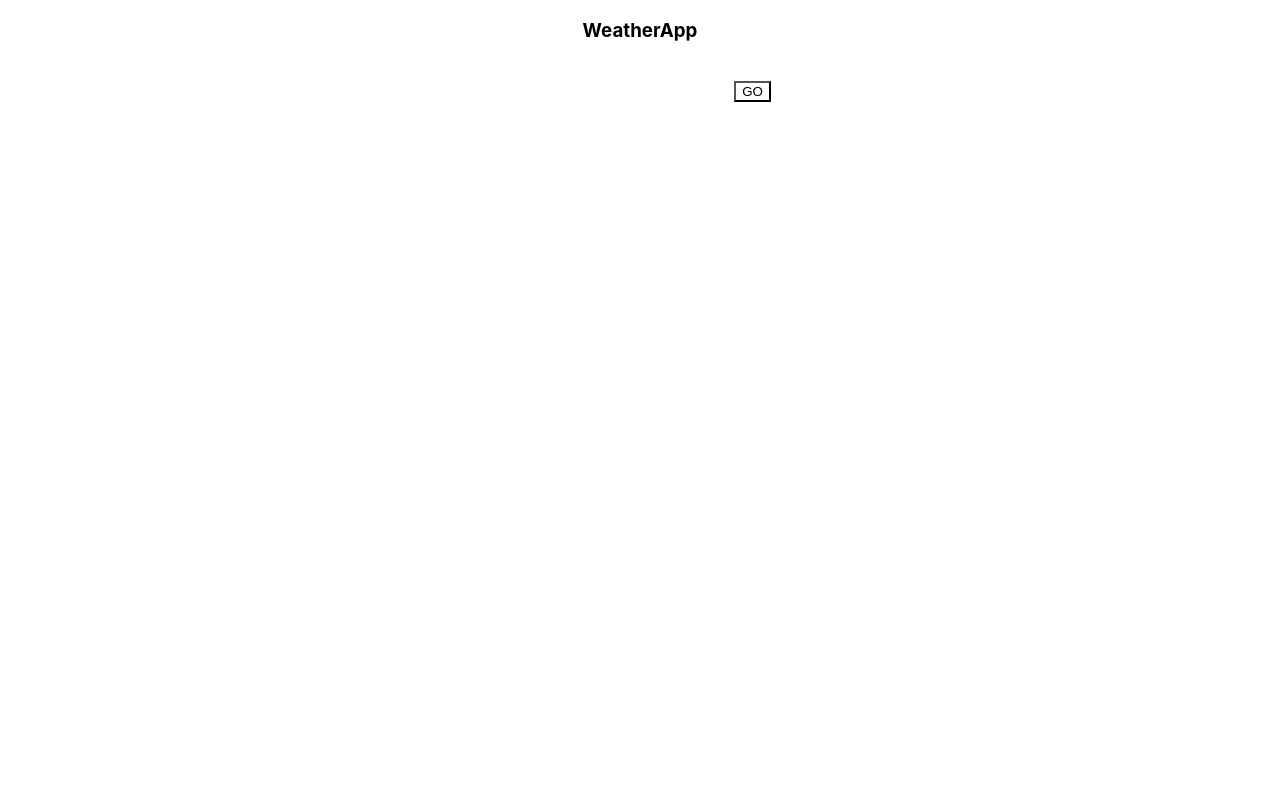
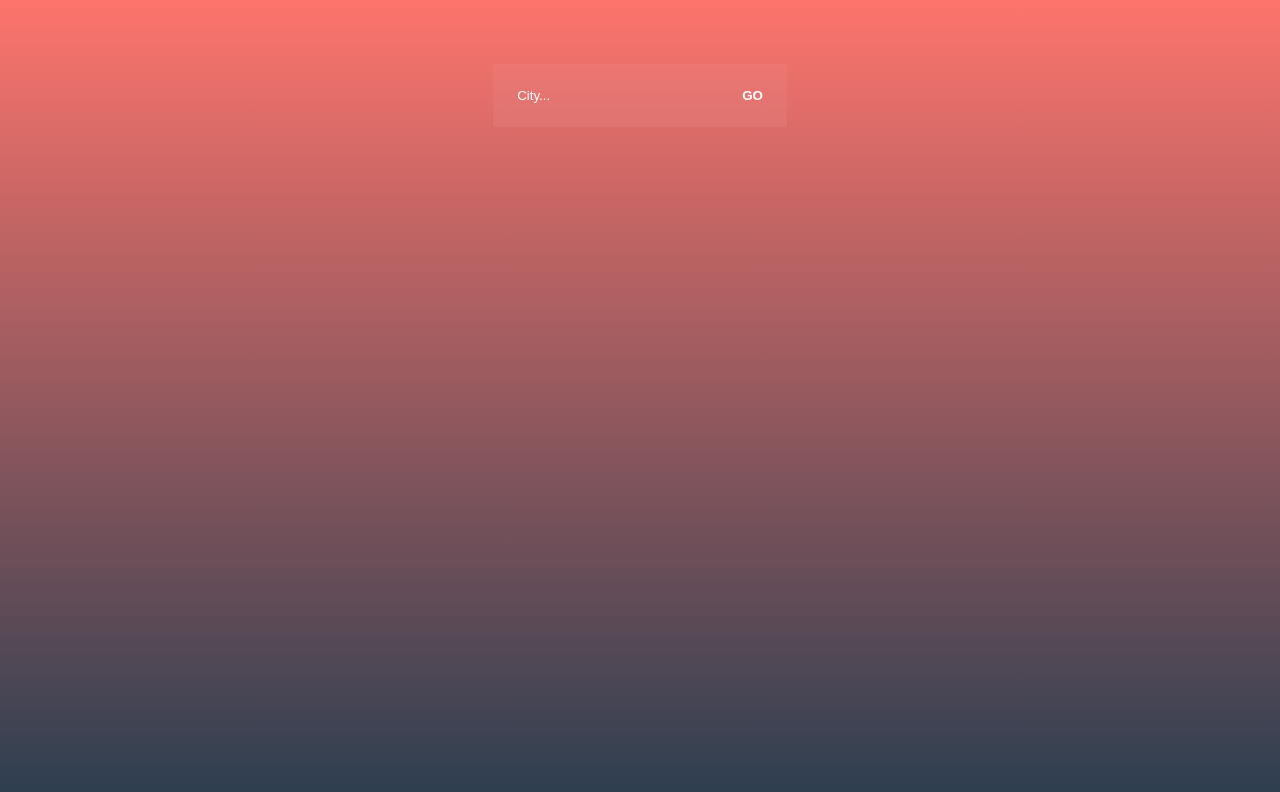
Before and after one commit to bertamatu/weather-app-reactjs-hooks-redux, a React (Create React App) app: page / in a window 1280 px wide. Shown: the top 792 px of the page. Built offline with nearby package versions, Linux system fonts and the light colour scheme.

Commit message:
input design

```diff
--- a/src/App.js
+++ b/src/App.js
@@ -38,9 +38,11 @@ function WeatherInformation(props) {
 
   return (
     <section>
-      <p>
-        {info.temperature} <span>&#8451;</span>
-      </p>
+      <TemperatureResultBar>
+        <Temperature>{info.temperature}</Temperature>
+        <span>&#8451;</span>
+      </TemperatureResultBar>
+      <br />
       <span>
         <WeatherImage src={weatherImage} alt="weather" />
       </span>
@@ -58,7 +60,6 @@ function WeatherSection() {
   const weatherInfo = useSelector((state) => state.weatherInfo.info);
   const { location, current } = weatherInfo;
 
-  console.log("WEATHER SECTION", weatherInfo, +new Date());
   return (
     <section>
       <WeatherInformation info={current} />
@@ -79,10 +80,7 @@ function App() {
     return <p>Loading...</p>;
   }
   return (
-    <section>
-      <header>
-        <h3>WeatherApp</h3>
-      </header>
+    <AppContainer>
       <form onSubmit={getWeatherInfo}>
         <CityInput
           type="text"
@@ -100,11 +98,27 @@ function App() {
       <section>
         <WeatherSection />
       </section>
-    </section>
+    </AppContainer>
   );
 }
 
 export default App;
+
+const AppContainer = styled.section`
+  height: 100vh;
+  background: #2c3e50; /* fallback for old browsers */
+  background: -webkit-linear-gradient(
+    to bottom,
+    #fd746c,
+    #2c3e50
+  ); /* Chrome 10-25, Safari 5.1-6 */
+  background: linear-gradient(
+    to bottom,
+    #fd746c,
+    #2c3e50
+  ); /* W3C, IE 10+/ Edge, Firefox 16+, Chrome 26+, Opera 12+, Safari 7+ */
+  color: white;
+`;
 
 const CityInput = styled.input`
   background: transparent;
@@ -112,6 +126,7 @@ const CityInput = styled.input`
   border: none;
   outline-color: rgb(204, 0, 102);
   padding: 1.5rem;
+  margin-top: 4rem;
   ::placeholder,
   ::-webkit-input-placeholder {
     color: white;
@@ -120,15 +135,30 @@ const CityInput = styled.input`
     color: white;
   }
 `;
-
 const Button = styled.button`
-  outline-color: rgb(204, 0, 102);
+  border: none;
+  /* outline-color: rgb(204, 0, 102); */
   background-color: rgba(255, 255, 255, 0.05);
+  padding: 1.5rem;
+  color: white;
+  font-weight: 600;
 `;
-
+const TemperatureResultBar = styled.p`
+  display: flex;
+  justify-content: center;
+  color: rgba(255, 255, 255, 0.3);
+`;
+const Temperature = styled.p`
+  padding: 0;
+  margin: 0;
+  font-size: 9rem;
+  font-family: Georgia, "Times New Roman", Times, serif;
+  font-weight: 100;
+`;
 const WeatherImage = styled.img`
   width: 80px;
   border-radius: 50%;
+  opacity: 0.3;
 `;
 
 // current:
--- a/src/actions/fetchWeather.js
+++ b/src/actions/fetchWeather.js
@@ -8,9 +8,7 @@ export default function fetchWeather(city) {
         `http://api.weatherstack.com/current?access_key=cd490f1761d42b116cbb4a0d2dfc84bf&query=${city}`
       )
       .then((result) => {
-        //dispatch the action
         const data = result.data;
-        // console.log("fetchWeather() DATA", data);
         const { error } = data;
         if (error) {
           throw error;
@@ -19,7 +17,6 @@ export default function fetchWeather(city) {
       })
       .catch((error) => {
         dispatch({ type: "FETCH_WEATHER_ERROR", error: error });
-        // console.log("fetchWeather() >>> ERROR", error);
       });
   };
 }
--- a/src/reducers/weatherReducer.js
+++ b/src/reducers/weatherReducer.js
@@ -5,7 +5,6 @@ const weatherInfo = (
   },
   action
 ) => {
-  console.log("ACTION", action.type, +new Date());
   switch (action.type) {
     case "FETCH_WEATHER_PENDING":
       state = { ...state, pending: true };
@@ -18,8 +17,6 @@ const weatherInfo = (
       break;
     default:
   }
-
-  console.log("STATE", state);
   return state;
 };
 
--- a/src/store/store.js
+++ b/src/store/store.js
@@ -3,14 +3,8 @@ import { applyMiddleware, createStore } from "redux";
 import weatherReducer from "../reducers/index";
 import { composeWithDevTools } from "redux-devtools-extension";
 
-//---middleware
 const middleware = applyMiddleware(thunk);
-
 const composeEnhancers = composeWithDevTools(middleware);
-
-//---store
 const store = createStore(weatherReducer, composeEnhancers);
 
 export default store;
-
-//   window.__REDUX_DEVTOOLS_EXTENSION__ && window.__REDUX_DEVTOOLS_EXTENSION__();
```
